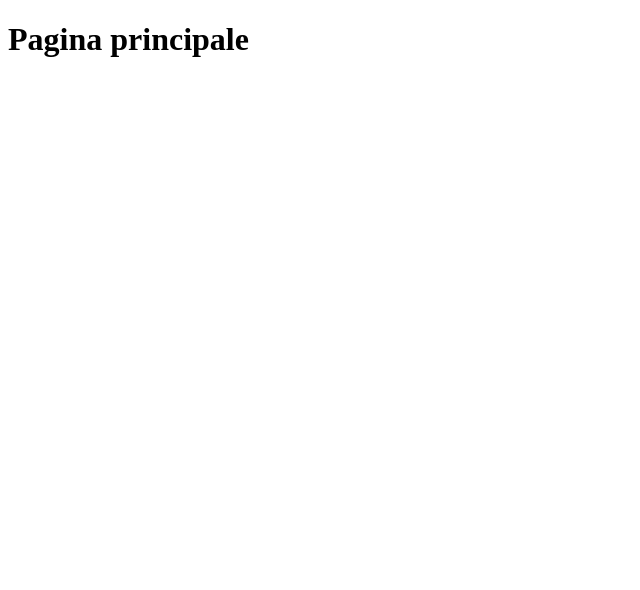
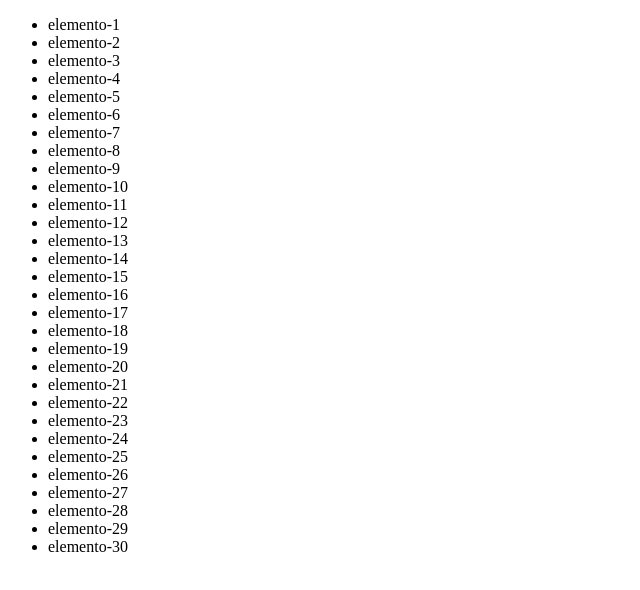
Before and after one commit to StefanoMiC/BW1-FS0424, a plain HTML site: page index.html in a window 1280 px wide. Shown: the whole page, without its empty margins (0-640 px from the left). Drawn offline with Linux system fonts and the light colour scheme.

Commit message:
changes content on develop branch

```diff
--- a/index.html
+++ b/index.html
@@ -9,7 +9,38 @@
 
 <body>
 
-    <h1>Pagina principale</h1>
+    <ul>
+        <li>elemento-1</li>
+        <li>elemento-2</li>
+        <li>elemento-3</li>
+        <li>elemento-4</li>
+        <li>elemento-5</li>
+        <li>elemento-6</li>
+        <li>elemento-7</li>
+        <li>elemento-8</li>
+        <li>elemento-9</li>
+        <li>elemento-10</li>
+        <li>elemento-11</li>
+        <li>elemento-12</li>
+        <li>elemento-13</li>
+        <li>elemento-14</li>
+        <li>elemento-15</li>
+        <li>elemento-16</li>
+        <li>elemento-17</li>
+        <li>elemento-18</li>
+        <li>elemento-19</li>
+        <li>elemento-20</li>
+        <li>elemento-21</li>
+        <li>elemento-22</li>
+        <li>elemento-23</li>
+        <li>elemento-24</li>
+        <li>elemento-25</li>
+        <li>elemento-26</li>
+        <li>elemento-27</li>
+        <li>elemento-28</li>
+        <li>elemento-29</li>
+        <li>elemento-30</li>
+    </ul>
 
 </body>
 
```
Also changed, not shown: contacts.html (+1 -1 lines).
